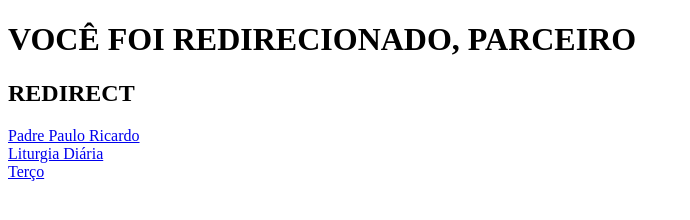
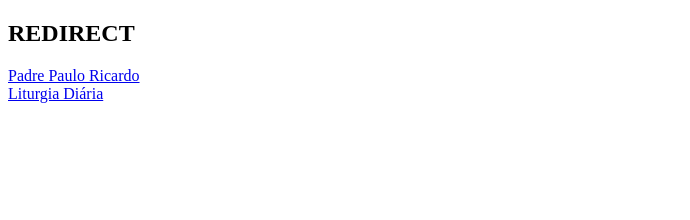
Before and after one commit to aadottori/htmlbasicfile, a plain HTML site: page index.html in a window 1280 px wide. Shown: the whole page, without its empty margins (0-690 px from the left). Drawn offline with Linux system fonts and the light colour scheme.

Commit message:
Update index.html

```diff
--- a/index.html
+++ b/index.html
@@ -7,12 +7,10 @@
 <body>
 
 
- <h1>VOCÊ FOI REDIRECIONADO, PARCEIRO</h1>
 <h2>REDIRECT</h2>
 
  <a href="https://open.spotify.com/show/4EcrNNMbSKc2P40TqqIRUM">Padre Paulo Ricardo</a> <br>
  <a href="https://liturgia.cancaonova.com/pb/">Liturgia Diária</a> <br>
- <a href="https://www.youtube.com/watch?v=2ItN-IWSJT4&list=PLHPDeHHuJCDyg4lTRhs48iBx39iGsavoT">Terço</a> <br>
 
 </body>
 </html>
```
